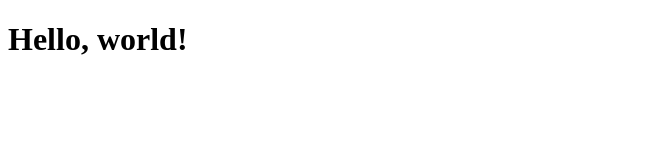
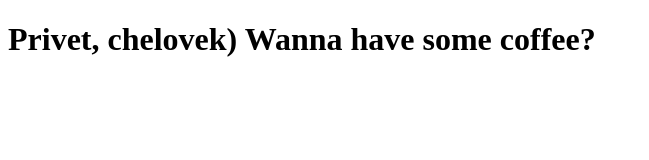
Before and after one commit to helensmage/helensmage.github.io, a plain HTML site: page index.html in a window 1280 px wide. Shown: the whole page, without its empty margins (0-649 px from the left). Drawn offline with Linux system fonts and the light colour scheme.

Commit message:
Update index.html

```diff
--- a/index.html
+++ b/index.html
@@ -4,6 +4,6 @@
     <title>Landing</title>
   </head>
   <body>
-    <h1>Hello, world!</h1>
+    <h1>Privet, chelovek) Wanna have some coffee?</h1>
   </body>
 </html>
```
